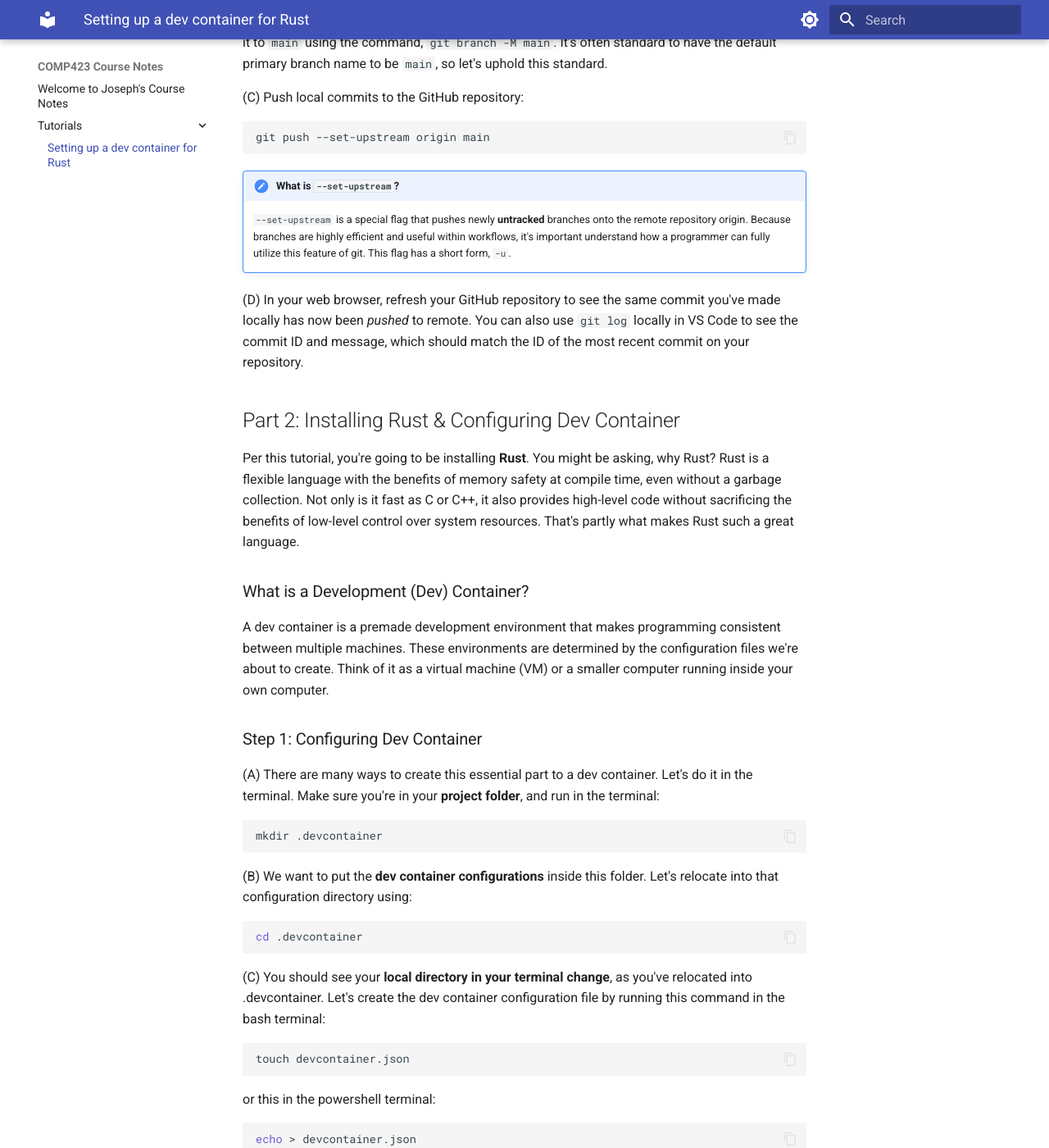
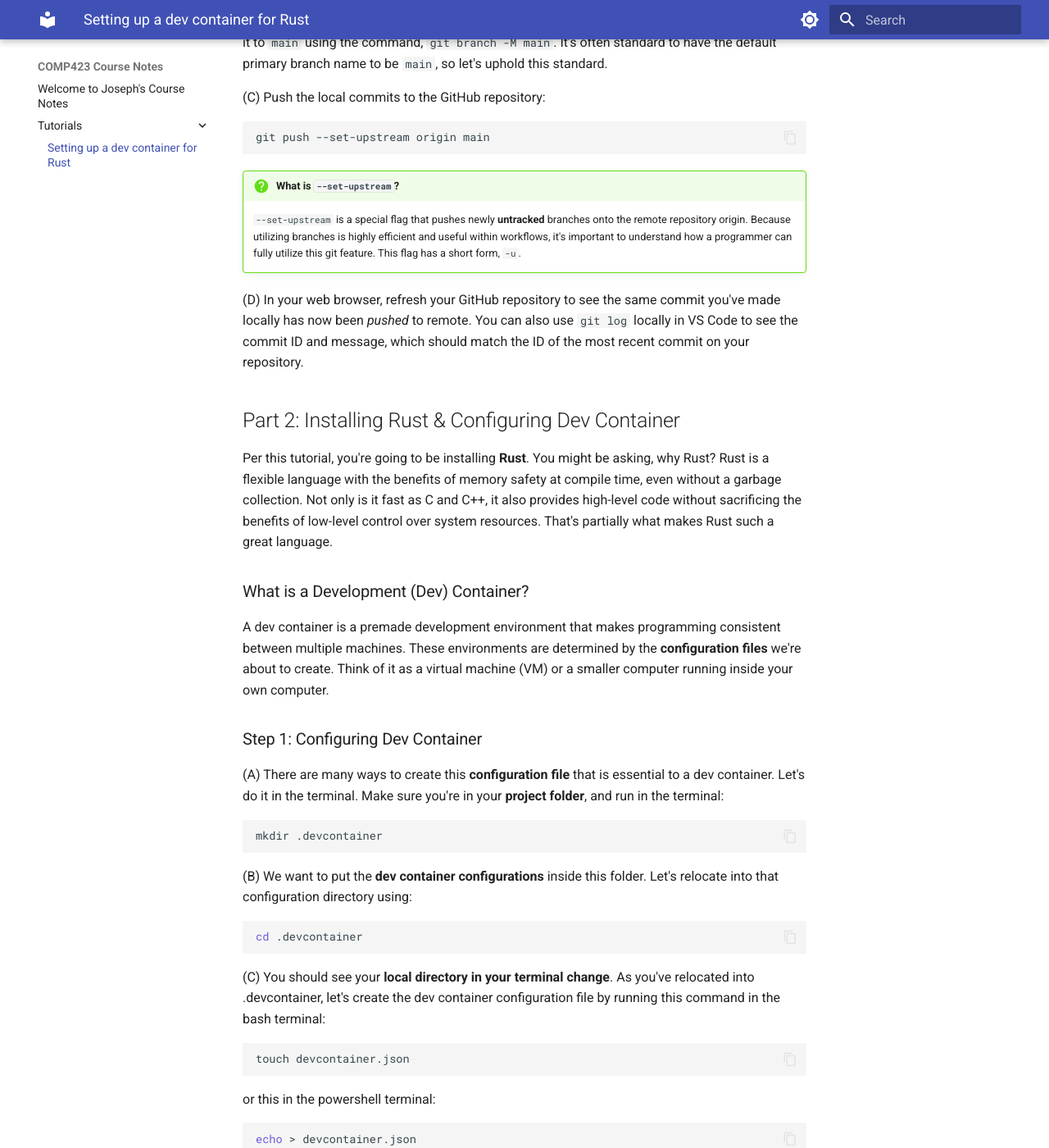
Before and after one commit to joz2005/comp423-course-notes, an MkDocs documentation site: the page built from docs/tutorials/rust-setup.md, in a window 1280 px wide and 1400 px high, scrolled down 1694 px. Shown: the whole window at 82% size. Built offline with MkDocs 1.6.1 and Material for MkDocs 9.7.7, drawn with Linux system fonts in a browser that asks for light colours; some of the changed text lies outside the part shown.

Commit message:
review and made some changes

````diff
--- a/docs/tutorials/rust-setup.md
+++ b/docs/tutorials/rust-setup.md
@@ -20,6 +20,7 @@
 
 (A) Open your terminal or command prompt<br>
 (B) Create a new directory for your project
+
 !!! note "If you want to organize your project"
 
     If you want to organize this project in your own manner,
@@ -28,7 +29,6 @@
 ```bash
 mkdir rust-tutorial
 cd rust-tutorial
-
 ```
 
 (C) Initialize a new Git repository using the command below:
@@ -69,31 +69,29 @@
 
 (B) Check your default branch name with the subcommand `git branch`. If it's not `main`, rename it to `main` using the command, `git branch -M main`. It's often standard to have the default primary branch name to be `main`, so let's uphold this standard.<br>
 
-(C) Push local commits to the GitHub repository:
+(C) Push the local commits to the GitHub repository:
 
 ```bash
 git push --set-upstream origin main
 ```
 
-!!! note "What is `--set-upstream`?"
+!!! question "What is `--set-upstream`?"
 
-    `--set-upstream` is a special flag that pushes newly **untracked** branches onto the remote repository origin. Because branches are highly efficient and useful within workflows, it's important understand how a programmer can fully utilize this feature of git. This flag has a short form, `-u`.
+    `--set-upstream` is a special flag that pushes newly **untracked** branches onto the remote repository origin. Because utilizing branches is highly efficient and useful within workflows, it's important to understand how a programmer can fully utilize this git feature. This flag has a short form, `-u`.
 
 (D) In your web browser, refresh your GitHub repository to see the same commit you've made locally has now been _pushed_ to remote. You can also use `git log` locally in VS Code to see the commit ID and message, which should match the ID of the most recent commit on your repository.
 
 ## Part 2: Installing Rust & Configuring Dev Container
 
-Per this tutorial, you're going to be installing **Rust**. You might be asking, why Rust? Rust is a flexible language with the benefits of memory safety at compile time, even without a garbage collection. Not only is it fast as C or C++, it also provides high-level code without sacrificing the benefits of low-level control over system resources. That's partly what makes Rust such a great language.
+Per this tutorial, you're going to be installing **Rust**. You might be asking, why Rust? Rust is a flexible language with the benefits of memory safety at compile time, even without a garbage collection. Not only is it fast as C and C++, it also provides high-level code without sacrificing the benefits of low-level control over system resources. That's partially what makes Rust such a great language.
 
 ### What is a Development (Dev) Container?
 
-A dev container is a premade development environment that makes programming consistent between multiple machines. These environments
-are determined by the configuration files we're about to create. Think of it as a virtual machine (VM) or a smaller computer running
-inside your own computer.
+A dev container is a premade development environment that makes programming consistent between multiple machines. These environments are determined by the **configuration files** we're about to create. Think of it as a virtual machine (VM) or a smaller computer running inside your own computer.
 
 ### Step 1: Configuring Dev Container
 
-(A) There are many ways to create this essential part to a dev container. Let's do it in the terminal. Make sure you're in your **project folder**, and run in the terminal:
+(A) There are many ways to create this **configuration file** that is essential to a dev container. Let's do it in the terminal. Make sure you're in your **project folder**, and run in the terminal:
 
 ```bash
 mkdir .devcontainer
@@ -104,7 +102,7 @@
 cd .devcontainer
 ```
 
-(C) You should see your **local directory in your terminal change**, as you've relocated into .devcontainer. Let's create the dev container configuration file by running this command in the bash terminal:
+(C) You should see your **local directory in your terminal change**. As you've relocated into .devcontainer, let's create the dev container configuration file by running this command in the bash terminal:
 
 ```bash
 touch devcontainer.json
@@ -119,7 +117,7 @@
 (D) You should've created a **.json** file. Let's edit it manually -
 copy and paste the below code into the file:
 
-```json
+```json title="devcontainer.json"
 {
   "name": "Rust Tutorial",
   "image": "mcr.microsoft.com/devcontainers/rust:latest",
@@ -157,7 +155,7 @@
 
 (A) Let's create a new project within our workspace. Make sure you're in the **/rust-tutorial** directory. If not, `cd` into that directory. Run the following command in the terminal:
 
-```
+```bash
 cargo new hello_rust --vcs none
 ```
 
--- a/mkdocs.yml
+++ b/mkdocs.yml
@@ -3,6 +3,7 @@
   name: material
   features:
     - content.code.copy
+    - content.code.annotate
   palette:
     - scheme: default
       toggle:
````
